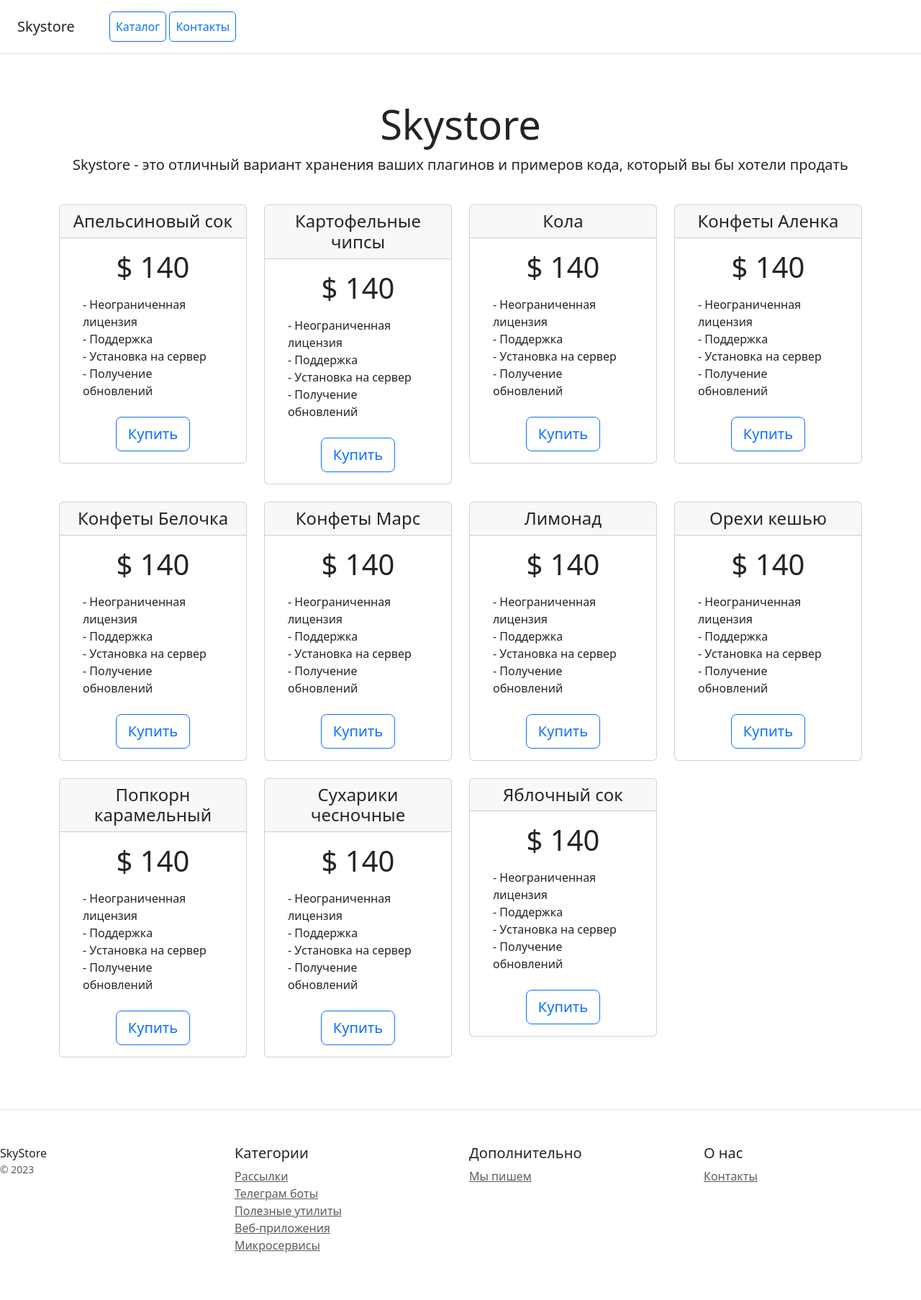
After one commit to elenapantsurkina/Marketplace, a Django app: template catalog/templates/products.html in a window 1280 px wide. The commit adds this page. Shown: the whole page at 72% size. Run offline with Django 5.2, Linux system fonts and the light colour scheme; the template is opened without the code that fills it: values that come from a table or form of the project are taken from there, others are empty; data comes from the database, SQL or seed files in the repository; some libraries are stand-ins or nearby versions.

Commit message:
реализовано отображение товаров на станице главная

```diff
--- a/catalog/templates/home.html
+++ b/catalog/templates/home.html
@@ -23,26 +23,9 @@
         продать</p>
 </div>
 
-<div class="container">
-    <div class="row text-center">
-        <div class="col-3">
-            <div class="card mb-4 box-shadow">
-                <div class="card-header">
-                    <h4 class="my-0 font-weight-normal">Удобный сервис рассылок</h4>
-                </div>
-                <div class="card-body">
-                    <h1 class="card-title pricing-card-title">$ 140</h1>
-                    <ul class="list-unstyled mt-3 mb-4 text-start m-3">
-                        <li>- Неограниченная лицензия</li>
-                        <li>- Поддержка</li>
-                        <li>- Установка на сервер</li>
-                        <li>- Получение обновлений</li>
-                    </ul>
-                    <button type="button" class="btn btn-lg btn-block btn-outline-primary">Купить</button>
-                </div>
-            </div>
-        </div>
-    </div>
+{% block content %}
+{% endblock%}
+
 
     <footer class="pt-4 my-md-5 pt-md-5 border-top">
         <div class="row">
@@ -74,7 +57,7 @@
             </div>
         </div>
     </footer>
-</div>
+
 <!-- Подключите статичеcкие файлы со скриптами Bootstrap -->
 <script src="/static/js/bootstrap.bundle.min.js"></script>
 </body>
--- /dev/null
+++ b/catalog/templates/products.html
@@ -0,0 +1,26 @@
+{% extends 'home.html' %}
+{% block content %}
+<div class="container">
+    <div class="row text-center">
+        {% for product in products %}
+        <div class="col-3">
+            <div class="card mb-4 box-shadow">
+                <div class="card-header">
+                    <h4 class="my-0 font-weight-normal">{{product.name}}</h4>
+                </div>
+                <div class="card-body">
+                    <h1 class="card-title pricing-card-title">$ 140</h1>
+                    <ul class="list-unstyled mt-3 mb-4 text-start m-3">
+                        <li>- Неограниченная лицензия</li>
+                        <li>- Поддержка</li>
+                        <li>- Установка на сервер</li>
+                        <li>- Получение обновлений</li>
+                    </ul>
+                    <button type="button" class="btn btn-lg btn-block btn-outline-primary">Купить</button>
+                </div>
+            </div>
+        </div>
+        {% endfor%}
+    </div>
+</div>
+{% endblock%}
--- a/catalog/urls.py
+++ b/catalog/urls.py
@@ -2,6 +2,7 @@ from django.urls import path
 from catalog.apps import CatalogConfig
 from catalog.views import home
 from catalog.views import contacts
+
 
 
 app_name = CatalogConfig.name
@@ -10,4 +11,5 @@ app_name = CatalogConfig.name
 urlpatterns = [
     path('', home, name='home'),
     path('contacts/', contacts, name='contacts'),
+
 ]
```
Also changed, not shown: catalog/templates/base.html (added, +81 -0 lines), catalog/views.py (+9 -1 lines).
